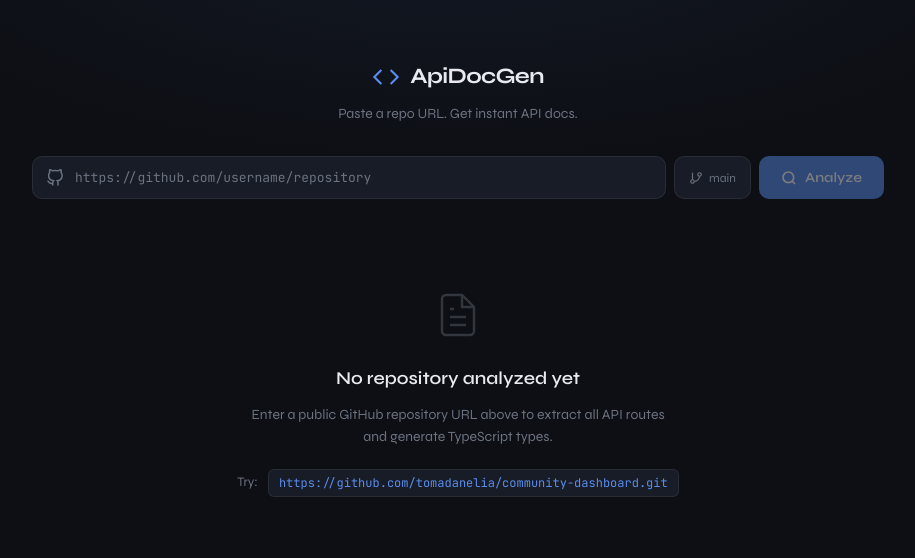
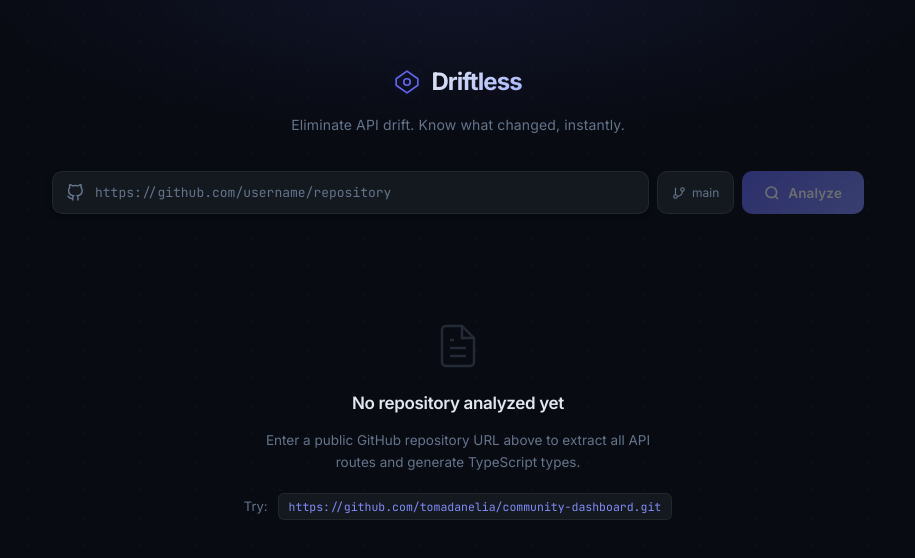
Before and after one commit to nikatopu/product-development-team-localhost-3000, a React (Vite) app in the folder frontend/: page / in a window 1280 px wide. Shown: the top 558 px of the page, without its empty margins (182-1097 px from the left). Built offline with nearby package versions, Linux system fonts and the light colour scheme.

Commit message:
Fix/ Frontend CSS

```diff
--- a/frontend/index.html
+++ b/frontend/index.html
@@ -4,7 +4,7 @@
     <meta charset="UTF-8" />
     <link rel="icon" type="image/svg+xml" href="/favicon.svg" />
     <meta name="viewport" content="width=device-width, initial-scale=1.0" />
-    <title>frontend</title>
+    <title>Driftless — Eliminate API Drift</title>
   </head>
   <body>
     <div id="root"></div>
--- a/frontend/src/components/UrlForm.module.css
+++ b/frontend/src/components/UrlForm.module.css
@@ -31,18 +31,19 @@
   width: 100%;
   padding: 12px 14px 12px 42px;
   background: var(--surface-2);
-  border: 1.5px solid var(--border);
-  border-radius: 10px;
+  border: 1px solid var(--border);
+  border-radius: var(--radius);
   color: var(--text);
   font-family: 'JetBrains Mono', monospace;
   font-size: 13px;
   transition: border-color 0.15s, box-shadow 0.15s;
   outline: none;
+  box-shadow: var(--shadow-sm);
 }
 
 .input:focus {
   border-color: var(--accent);
-  box-shadow: 0 0 0 3px var(--accent-glow);
+  box-shadow: 0 0 0 3px var(--accent-glow), var(--shadow-sm);
 }
 
 .input::placeholder {
@@ -50,7 +51,8 @@
 }
 
 .input:disabled {
-  opacity: 0.5;
+  opacity: 0.45;
+  cursor: not-allowed;
 }
 
 .branchToggle {
@@ -59,19 +61,19 @@
   gap: 6px;
   padding: 0 14px;
   background: var(--surface-2);
-  border: 1.5px solid var(--border);
-  border-radius: 10px;
+  border: 1px solid var(--border);
+  border-radius: var(--radius);
   color: var(--text-muted);
   font-size: 12px;
   font-family: inherit;
   cursor: pointer;
-  transition: all 0.15s;
+  transition: border-color 0.15s, color 0.15s;
   white-space: nowrap;
 }
 
 .branchToggle:hover {
   border-color: var(--accent);
-  color: var(--accent);
+  color: var(--accent-hover);
 }
 
 .submit {
@@ -79,20 +81,23 @@
   align-items: center;
   gap: 8px;
   padding: 0 22px;
-  background: var(--accent);
+  background: linear-gradient(135deg, var(--accent) 0%, #818cf8 100%);
   border: none;
-  border-radius: 10px;
+  border-radius: var(--radius);
   color: #fff;
-  font-size: 14px;
+  font-size: 13.5px;
   font-weight: 600;
   font-family: inherit;
   cursor: pointer;
-  transition: opacity 0.15s, transform 0.1s;
+  transition: opacity 0.15s, box-shadow 0.15s, transform 0.1s;
   white-space: nowrap;
+  letter-spacing: 0.01em;
+  box-shadow: 0 2px 10px rgba(99,102,241,0.35);
 }
 
 .submit:hover:not(:disabled) {
-  opacity: 0.88;
+  opacity: 0.9;
+  box-shadow: 0 4px 18px rgba(99,102,241,0.5);
 }
 
 .submit:active:not(:disabled) {
@@ -100,18 +105,20 @@
 }
 
 .submit:disabled {
-  opacity: 0.45;
+  opacity: 0.4;
   cursor: not-allowed;
+  box-shadow: none;
 }
 
 .spinner {
-  width: 16px;
-  height: 16px;
+  width: 15px;
+  height: 15px;
   border: 2px solid rgba(255,255,255,0.3);
   border-top-color: #fff;
   border-radius: 50%;
   animation: spin 0.7s linear infinite;
   display: inline-block;
+  flex-shrink: 0;
 }
 
 @keyframes spin {
@@ -123,26 +130,27 @@
 }
 
 @keyframes slideDown {
-  from { opacity: 0; transform: translateY(-6px); }
-  to { opacity: 1; transform: translateY(0); }
+  from { opacity: 0; transform: translateY(-5px); }
+  to   { opacity: 1; transform: translateY(0); }
 }
 
 .branchInput {
   width: 100%;
   padding: 10px 14px;
   background: var(--surface-2);
-  border: 1.5px solid var(--border);
-  border-radius: 10px;
+  border: 1px solid var(--border);
+  border-radius: var(--radius);
   color: var(--text);
   font-family: 'JetBrains Mono', monospace;
   font-size: 13px;
   outline: none;
-  transition: border-color 0.15s;
+  transition: border-color 0.15s, box-shadow 0.15s;
   box-sizing: border-box;
 }
 
 .branchInput:focus {
   border-color: var(--accent);
+  box-shadow: 0 0 0 3px var(--accent-glow);
 }
 
 .branchInput::placeholder {
@@ -154,10 +162,10 @@
   color: var(--text-muted);
   margin: 0;
   padding-left: 2px;
-  animation: fadeIn 0.3s ease;
+  animation: fadeIn 0.4s ease;
 }
 
 @keyframes fadeIn {
   from { opacity: 0; }
-  to { opacity: 1; }
+  to   { opacity: 1; }
 }
--- a/frontend/src/index.css
+++ b/frontend/src/index.css
@@ -1,23 +1,48 @@
-@import url('https://fonts.googleapis.com/css2?family=JetBrains+Mono:wght@400;500;600;700&family=Syne:wght@400;500;600;700;800&display=swap');
+@import url('https://fonts.googleapis.com/css2?family=JetBrains+Mono:wght@400;500;600;700&family=Inter:wght@400;500;600;700;800&display=swap');
 
 :root {
-  /* Colors */
-  --bg: #0d0f14;
-  --surface-1: #13161e;
-  --surface-2: #181c26;
-  --surface-3: #1e2230;
-  --border: rgba(255,255,255,0.07);
-  --border-subtle: rgba(255,255,255,0.04);
-  --border-hover: rgba(255,255,255,0.14);
+  /* Surfaces */
+  --bg:        #080b12;
+  --surface-1: #0d1117;
+  --surface-2: #141920;
+  --surface-3: #1b2130;
+  --surface-4: #212840;
 
-  --text: #e8eaf0;
-  --text-muted: #6b7280;
+  /* Borders */
+  --border:        rgba(255,255,255,0.06);
+  --border-subtle: rgba(255,255,255,0.03);
+  --border-hover:  rgba(255,255,255,0.13);
+  --border-accent: rgba(99,102,241,0.35);
 
-  --accent: #5b8dee;
-  --accent-dim: rgba(91,141,238,0.3);
-  --accent-glow: rgba(91,141,238,0.12);
-  --accent-ts: #60cdff;
-  --accent-ts-bg: rgba(96,205,255,0.1);
+  /* Text */
+  --text:       #e2e8f0;
+  --text-muted: #64748b;
+
+  /* Accent — Indigo */
+  --accent:       #6366f1;
+  --accent-dim:   rgba(99,102,241,0.22);
+  --accent-glow:  rgba(99,102,241,0.14);
+  --accent-hover: #818cf8;
+
+  /* TypeScript accent — Sky */
+  --accent-ts:    #38bdf8;
+  --accent-ts-bg: rgba(56,189,248,0.1);
+
+  /* Semantic */
+  --ok:     #4ade80;
+  --ok-bg:  rgba(34,197,94,0.12);
+  --err:    #f87171;
+  --err-bg: rgba(239,68,68,0.12);
+
+  /* Design tokens */
+  --radius-xs: 4px;
+  --radius-sm: 6px;
+  --radius:    10px;
+  --radius-lg: 14px;
+
+  --shadow-sm: 0 2px 6px rgba(0,0,0,0.4);
+  --shadow:    0 4px 16px rgba(0,0,0,0.5);
+  --shadow-lg: 0 8px 40px rgba(0,0,0,0.6);
 }
 
 *, *::before, *::after {
@@ -31,19 +56,33 @@
 }
 
 body {
-  background: var(--bg);
+  background-color: var(--bg);
   color: var(--text);
-  font-family: 'Syne', sans-serif;
+  font-family: 'Inter', sans-serif;
   font-size: 14px;
   line-height: 1.5;
   -webkit-font-smoothing: antialiased;
+  -moz-osx-font-smoothing: grayscale;
+
+  /* Subtle dot-grid + top glow */
   background-image:
-    radial-gradient(ellipse 80% 50% at 50% -10%, rgba(91,141,238,0.08) 0%, transparent 60%);
+    radial-gradient(circle, rgba(255,255,255,0.022) 1px, transparent 1px),
+    radial-gradient(ellipse 70% 35% at 50% -2%, rgba(99,102,241,0.1) 0%, transparent 55%);
+  background-size: 28px 28px, 100% 100%;
 }
 
-::-webkit-scrollbar { width: 6px; height: 6px; }
-::-webkit-scrollbar-track { background: transparent; }
-::-webkit-scrollbar-thumb { background: var(--surface-3); border-radius: 3px; }
-::-webkit-scrollbar-thumb:hover { background: var(--border-hover); }
+/* ─── Scrollbar ─────────────────── */
+::-webkit-scrollbar             { width: 5px; height: 5px; }
+::-webkit-scrollbar-track       { background: transparent; }
+::-webkit-scrollbar-thumb       { background: var(--surface-3); border-radius: 3px; }
+::-webkit-scrollbar-thumb:hover { background: var(--surface-4); }
 
-::selection { background: var(--accent-glow); color: var(--accent); }
+/* ─── Selection ─────────────────── */
+::selection { background: var(--accent-glow); color: var(--accent-hover); }
+
+/* ─── Focus ring ─────────────────── */
+:focus-visible {
+  outline: 2px solid var(--accent);
+  outline-offset: 2px;
+  border-radius: var(--radius-sm);
+}
--- a/frontend/src/pages/HomePage.module.css
+++ b/frontend/src/pages/HomePage.module.css
@@ -1,88 +1,101 @@
 .page {
   min-height: 100vh;
-  max-width: 900px;
+  max-width: 860px;
   margin: 0 auto;
-  padding: 40px 24px 80px;
+  padding: 48px 24px 96px;
   display: flex;
   flex-direction: column;
-  gap: 32px;
+  gap: 36px;
 }
 
+/* ─── Header ─────────────────────────────────────── */
 .header {
   display: flex;
   flex-direction: column;
   align-items: center;
-  gap: 10px;
+  gap: 14px;
   text-align: center;
-  padding-top: 20px;
+  padding-top: 16px;
 }
 
 .logo {
   display: flex;
   align-items: center;
-  gap: 10px;
-  font-size: 22px;
+  gap: 11px;
+  font-size: 24px;
   font-weight: 700;
   color: var(--text);
-  letter-spacing: -0.03em;
+  letter-spacing: -0.04em;
 }
 
 .logo svg {
   color: var(--accent);
+  filter: drop-shadow(0 0 8px var(--accent-glow));
+}
+
+.logo span {
+  background: linear-gradient(135deg, #e2e8f0 0%, #a5b4fc 100%);
+  -webkit-background-clip: text;
+  -webkit-text-fill-color: transparent;
+  background-clip: text;
 }
 
 .tagline {
   font-size: 14px;
   color: var(--text-muted);
   margin: 0;
+  letter-spacing: 0.01em;
 }
 
+/* ─── Search bar ─────────────────────────────────── */
 .searchBar {
   width: 100%;
 }
 
+/* ─── Error ─────────────────────────────────────── */
 .error {
   display: flex;
   align-items: center;
-  gap: 8px;
+  gap: 9px;
   padding: 12px 16px;
-  background: rgba(239, 68, 68, 0.08);
-  border: 1px solid rgba(239, 68, 68, 0.25);
-  border-radius: 10px;
-  color: #f87171;
+  background: var(--err-bg);
+  border: 1px solid rgba(239,68,68,0.22);
+  border-radius: var(--radius);
+  color: var(--err);
   font-size: 13px;
 }
 
-/* Empty state */
+/* ─── Empty state ────────────────────────────────── */
 .emptyState {
   display: flex;
   flex-direction: column;
   align-items: center;
   text-align: center;
   gap: 12px;
-  padding: 60px 24px;
-  animation: fadeIn 0.4s ease;
+  padding: 72px 24px;
+  animation: fadeUp 0.4s ease;
 }
 
 .emptyIcon {
   color: var(--text-muted);
-  opacity: 0.4;
-  margin-bottom: 8px;
+  opacity: 0.3;
+  margin-bottom: 4px;
 }
 
 .emptyState h2 {
-  font-size: 18px;
+  font-size: 17px;
   font-weight: 600;
   color: var(--text);
   margin: 0;
+  letter-spacing: -0.02em;
 }
 
 .emptyState p {
-  font-size: 14px;
+  font-size: 13.5px;
   color: var(--text-muted);
   margin: 0;
-  max-width: 420px;
-  line-height: 1.6;
+  max-width: 400px;
+  line-height: 1.65;
 }
 
 .examples {
@@ -96,20 +109,20 @@
 
 .examples code {
   font-family: 'JetBrains Mono', monospace;
-  font-size: 12px;
+  font-size: 11.5px;
   background: var(--surface-2);
   border: 1px solid var(--border);
   padding: 4px 10px;
-  border-radius: 6px;
-  color: var(--accent);
+  border-radius: var(--radius-sm);
+  color: var(--accent-hover);
 }
 
-/* Results */
+/* ─── Results ────────────────────────────────────── */
 .results {
   display: flex;
   flex-direction: column;
   gap: 16px;
-  animation: fadeIn 0.3s ease;
+  animation: fadeUp 0.3s ease;
 }
 
 .metaBar {
@@ -128,7 +141,7 @@
 }
 
 .projectName {
-  font-size: 15px;
+  font-size: 14px;
   font-weight: 600;
   color: var(--text);
   font-family: 'JetBrains Mono', monospace;
@@ -139,15 +152,16 @@
   color: var(--text-muted);
   background: var(--surface-2);
   border: 1px solid var(--border);
-  padding: 2px 8px;
+  padding: 2px 9px;
   border-radius: 20px;
+  letter-spacing: 0.01em;
 }
 
+/* ─── Tab bar ────────────────────────────────────── */
 .tabBar {
   display: flex;
-  gap: 4px;
+  gap: 2px;
   border-bottom: 1px solid var(--border);
-  padding-bottom: 0;
 }
 
 .tabBtn {
@@ -165,16 +179,17 @@
   cursor: pointer;
   transition: color 0.15s;
   margin-bottom: -1px;
+  letter-spacing: 0.01em;
 }
 
 .tabBtn:hover { color: var(--text); }
 
 .tabActive {
-  color: var(--accent);
+  color: var(--accent-hover);
   border-bottom-color: var(--accent);
 }
 
-/* Routes view */
+/* ─── Routes view ────────────────────────────────── */
 .routesView {
   display: flex;
   flex-direction: column;
@@ -194,11 +209,17 @@
   display: flex;
   align-items: center;
   gap: 8px;
-  padding: 8px 12px;
+  padding: 9px 13px;
   background: var(--surface-2);
-  border: 1.5px solid var(--border);
-  border-radius: 8px;
+  border: 1px solid var(--border);
+  border-radius: var(--radius);
   color: var(--text-muted);
+  transition: border-color 0.15s;
+}
+
+.searchBox:focus-within {
+  border-color: var(--accent);
+  box-shadow: 0 0 0 3px var(--accent-glow);
 }
 
 .searchInput {
@@ -220,16 +241,17 @@
 }
 
 .methodBtn {
-  padding: 6px 12px;
+  padding: 6px 13px;
   background: var(--surface-2);
-  border: 1.5px solid var(--border);
-  border-radius: 7px;
+  border: 1px solid var(--border);
+  border-radius: var(--radius-sm);
   color: var(--text-muted);
   font-size: 11px;
   font-weight: 600;
   font-family: 'JetBrains Mono', monospace;
   cursor: pointer;
   transition: all 0.15s;
+  letter-spacing: 0.04em;
 }
 
 .methodBtn:hover {
@@ -238,9 +260,9 @@
 }
 
 .methodActive {
-  background: var(--accent);
+  background: var(--accent-dim);
   border-color: var(--accent);
-  color: #fff;
+  color: var(--accent-hover);
 }
 
 .routeList {
@@ -253,10 +275,11 @@
   text-align: center;
   color: var(--text-muted);
   font-size: 13px;
-  padding: 32px;
+  padding: 36px;
 }
 
-@keyframes fadeIn {
-  from { opacity: 0; transform: translateY(10px); }
-  to { opacity: 1; transform: translateY(0); }
+/* ─── Animations ─────────────────────────────────── */
+@keyframes fadeUp {
+  from { opacity: 0; transform: translateY(12px); }
+  to   { opacity: 1; transform: translateY(0); }
 }
--- a/frontend/src/pages/HomePage.tsx
+++ b/frontend/src/pages/HomePage.tsx
@@ -31,13 +31,14 @@
       {/* Header */}
       <header className={styles.header}>
         <div className={styles.logo}>
-          <svg width="28" height="28" viewBox="0 0 24 24" fill="none" stroke="currentColor" strokeWidth="1.8">
-            <polyline points="16 18 22 12 16 6" />
-            <polyline points="8 6 2 12 8 18" />
+          {/* Diamond-target mark: represents a schema contract */}
+          <svg width="26" height="26" viewBox="0 0 24 24" fill="none" stroke="currentColor" strokeWidth="1.5" strokeLinejoin="round">
+            <polygon points="12,2 22,9 22,15 12,22 2,15 2,9" />
+            <circle cx="12" cy="12" r="3" />
           </svg>
-          <span>ApiDocGen</span>
+          <span>Driftless</span>
         </div>
-        <p className={styles.tagline}>Paste a repo URL. Get instant API docs.</p>
+        <p className={styles.tagline}>Eliminate API drift. Know what changed, instantly.</p>
       </header>
 
       {/* Search bar */}
@@ -93,6 +94,7 @@
           {/* Tab switcher */}
           <div className={styles.tabBar}>
             <button
+              type="button"
               className={`${styles.tabBtn} ${tab === 'routes' ? styles.tabActive : ''}`}
               onClick={() => setTab('routes')}
             >
@@ -102,6 +104,7 @@
               Routes
             </button>
             <button
+              type="button"
               className={`${styles.tabBtn} ${tab === 'typescript' ? styles.tabActive : ''}`}
               onClick={() => setTab('typescript')}
             >
@@ -131,6 +134,7 @@
                 <div className={styles.methodFilters}>
                   {methods.map(m => (
                     <button
+                      type="button"
                       key={m}
                       className={`${styles.methodBtn} ${methodFilter === m ? styles.methodActive : ''}`}
                       onClick={() => setMethodFilter(m)}
```
Also changed, not shown: frontend/src/components/MethodBadge.module.css (+9 -9 lines), frontend/src/components/RouteCard.module.css (+30 -24 lines), frontend/src/components/TypescriptPanel.module.css (+25 -35 lines), 1 other file (tests, documents, lock files or other folders).
